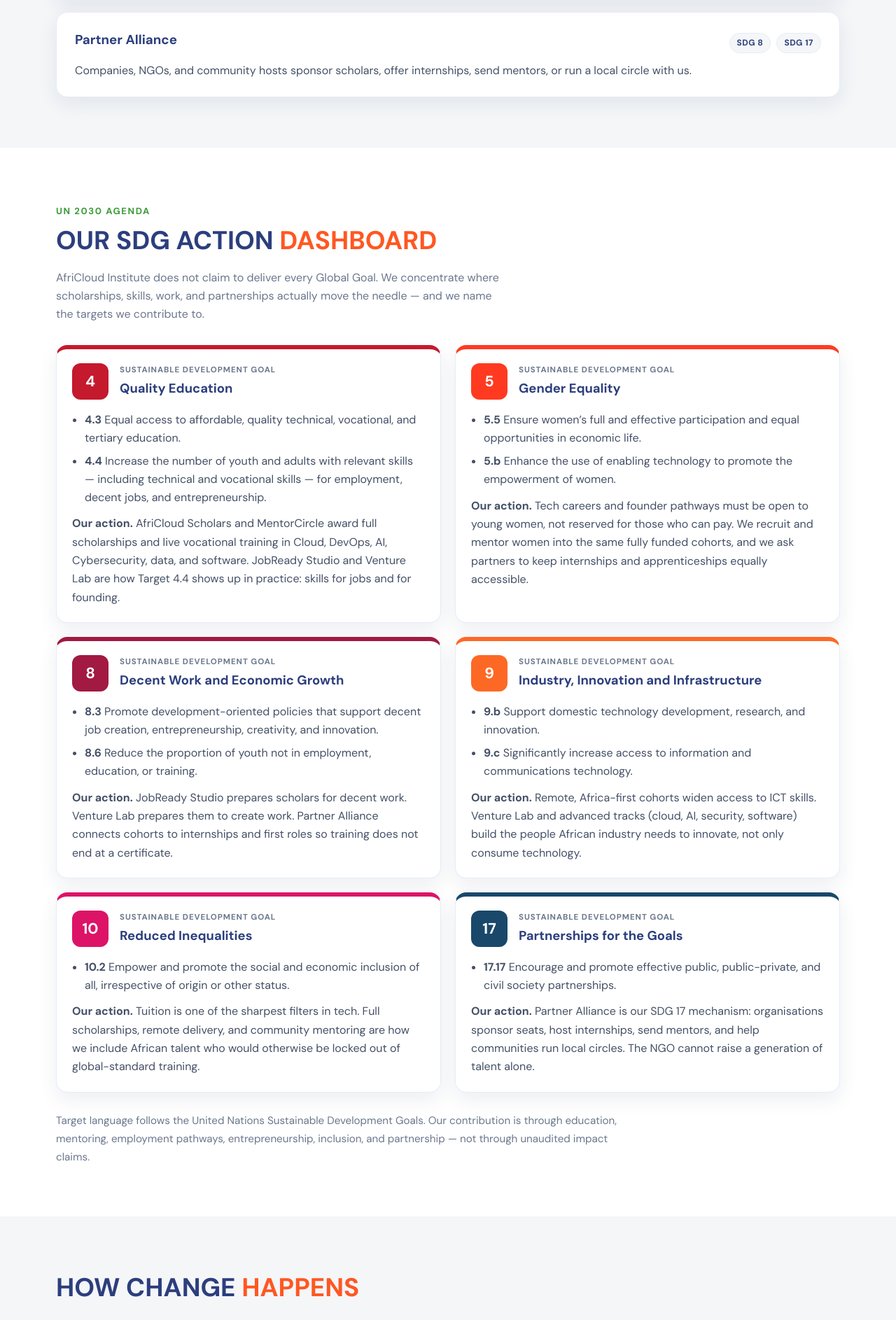
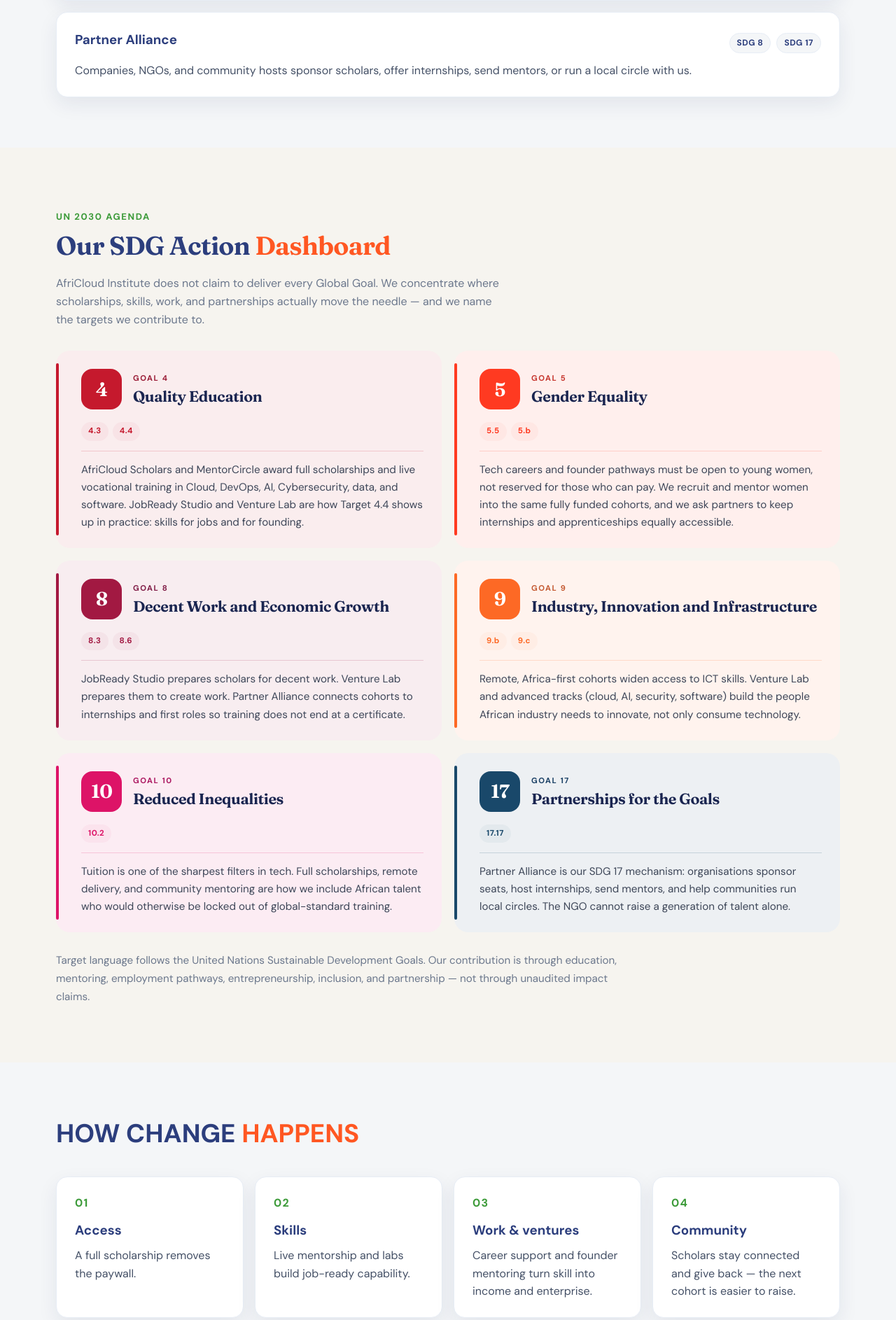
Before and after one commit to Goodluck101/africloud-institute, a Flask app: page /about in a window 1280 px wide. Shown: the part 3487-5373 px from the top of the page at 70% size. Run offline with Flask 3, Linux system fonts and the light colour scheme; parts of the project's set-up code (start-up, migrations or seed data) failed here and were passed over.

Commit message:
NGO settings update

```diff
--- a/static/css/style.css
+++ b/static/css/style.css
@@ -1268,6 +1268,7 @@ main {
     .courses-cta,
     .corporate-band,
     .sdg-strip,
+    .sdg-dashboard-band,
     .site-footer {
         padding-left: 20px;
         padding-right: 20px;
@@ -1427,71 +1428,117 @@ main {
     color: var(--green);
 }
 
+.sdg-dashboard-band {
+    background: #f6f4ef;
+    padding: 80px 40px;
+}
+
+.sdg-dashboard-intro {
+    max-width: 640px;
+}
+
+.sdg-display-title {
+    font-family: "Fraunces", Georgia, serif;
+    font-weight: 650;
+    font-optical-sizing: auto;
+    letter-spacing: -0.02em;
+    text-transform: none;
+}
+
 .sdg-dashboard {
     display: grid;
     grid-template-columns: repeat(2, 1fr);
-    gap: 20px;
+    gap: 18px;
 }
 
 .sdg-card {
-    background: var(--white);
-    border: 1px solid var(--line);
-    border-radius: 16px;
-    padding: 0 0 22px 0;
-    box-shadow: var(--shadow);
+    background: #fff;
+    background: color-mix(in srgb, var(--sdg, var(--navy)) 8%, #fff);
+    border: none;
+    border-radius: 20px;
+    padding: 26px 26px 24px;
+    box-shadow: none;
     overflow: hidden;
-    border-top: 6px solid var(--sdg, var(--navy));
+    position: relative;
+}
+
+.sdg-card::before {
+    content: "";
+    position: absolute;
+    left: 0;
+    top: 18px;
+    bottom: 18px;
+    width: 4px;
+    border-radius: 999px;
+    background: var(--sdg, var(--navy));
 }
 
 .sdg-card-head {
     display: flex;
     gap: 16px;
     align-items: center;
-    padding: 20px 22px 8px;
+    padding: 0 0 0 10px;
 }
 
 .sdg-number {
     flex-shrink: 0;
-    width: 52px;
-    height: 52px;
-    border-radius: 12px;
+    width: 58px;
+    height: 58px;
+    border-radius: 16px;
     background: var(--sdg, var(--navy));
     color: var(--white);
-    font-weight: 700;
-    font-size: 1.35rem;
+    font-family: "Fraunces", Georgia, serif;
+    font-weight: 650;
+    font-size: 1.7rem;
+    line-height: 1;
     display: flex;
     align-items: center;
     justify-content: center;
+    letter-spacing: -0.03em;
 }
 
 .sdg-label {
     margin: 0;
+    font-size: 0.7em;
+    letter-spacing: 0.14em;
+    text-transform: uppercase;
+    color: color-mix(in srgb, var(--sdg, var(--navy)) 75%, #1a2550);
+    font-weight: 700;
+}
+
+.sdg-card h3 {
+    margin: 4px 0 0 0;
+    color: var(--navy-dark);
+    font-family: "Fraunces", Georgia, serif;
+    font-weight: 650;
+    font-size: 1.35rem;
+    letter-spacing: -0.02em;
+    line-height: 1.2;
+}
+
+.sdg-target-pills {
+    display: flex;
+    flex-wrap: wrap;
+    gap: 6px;
+    margin: 18px 0 14px 10px;
+}
+
+.sdg-target-pills span {
     font-size: 0.72em;
-    letter-spacing: 0.08em;
-    text-transform: uppercase;
-    color: var(--muted);
-    font-weight: 700;
-}
-
-.sdg-card h3 {
-    margin: 2px 0 0 0;
-    color: var(--navy);
-    font-size: 1.15rem;
-}
-
-.sdg-targets {
-    margin: 8px 22px 12px;
-    padding: 0 0 0 18px;
-    color: var(--text);
-}
-
-.sdg-targets li {
-    margin: 0 0 8px 0;
+    font-weight: 700;
+    letter-spacing: 0.04em;
+    color: var(--sdg, var(--navy));
+    background: color-mix(in srgb, var(--sdg, var(--navy)) 12%, #fff);
+    border-radius: 999px;
+    padding: 4px 10px;
 }
 
 .sdg-action {
-    margin: 0 22px;
-    color: var(--text);
+    margin: 0 0 0 10px;
+    padding-top: 14px;
+    border-top: 1px solid color-mix(in srgb, var(--sdg, var(--navy)) 18%, transparent);
+    color: #3d4658;
+    font-size: 0.95em;
     line-height: 1.65;
 }
 
--- a/templates/about.html
+++ b/templates/about.html
@@ -91,29 +91,29 @@
     </div>
 </section>
 
-<section class="band band-white" id="sdg-dashboard">
+<section class="sdg-dashboard-band" id="sdg-dashboard">
     <div class="container">
-        <div class="section-heading">
+        <div class="section-heading sdg-dashboard-intro">
             <p class="kicker kicker-on-light">{{ impact.dashboard.kicker }}</p>
-            <h2 class="section-title">OUR SDG ACTION <span class="highlight">DASHBOARD</span></h2>
+            <h2 class="section-title sdg-display-title">Our SDG Action <span class="highlight">Dashboard</span></h2>
             <p>{{ impact.dashboard.intro }}</p>
         </div>
         <div class="sdg-dashboard">
             {% for sdg in impact.sdgs %}
             <article class="sdg-card" id="sdg-{{ sdg.number }}" style="--sdg: {{ sdg.color }}">
                 <header class="sdg-card-head">
-                    <span class="sdg-number">{{ sdg.number }}</span>
+                    <span class="sdg-number" aria-hidden="true">{{ sdg.number }}</span>
                     <div>
-                        <p class="sdg-label">Sustainable Development Goal</p>
+                        <p class="sdg-label">Goal {{ sdg.number }}</p>
                         <h3>{{ sdg.name }}</h3>
                     </div>
                 </header>
-                <ul class="sdg-targets">
+                <div class="sdg-target-pills">
                     {% for target in sdg.targets %}
-                    <li><strong>{{ target.id }}</strong> {{ target.text }}</li>
+                    <span title="{{ target.text }}">{{ target.id }}</span>
                     {% endfor %}
-                </ul>
-                <p class="sdg-action"><strong>Our action.</strong> {{ sdg.action }}</p>
+                </div>
+                <p class="sdg-action">{{ sdg.action }}</p>
             </article>
             {% endfor %}
         </div>
--- a/templates/base.html
+++ b/templates/base.html
@@ -7,7 +7,7 @@
     <link rel="icon" href="{{ site.logo }}" type="image/jpeg">
     <link rel="preconnect" href="https://fonts.googleapis.com">
     <link rel="preconnect" href="https://fonts.gstatic.com" crossorigin>
-    <link href="https://fonts.googleapis.com/css2?family=DM+Sans:ital,opsz,wght@0,9..40,400;0,9..40,500;0,9..40,700;1,9..40,400&display=swap" rel="stylesheet">
+    <link href="https://fonts.googleapis.com/css2?family=DM+Sans:ital,opsz,wght@0,9..40,400;0,9..40,500;0,9..40,700;1,9..40,400&family=Fraunces:opsz,wght@9..144,500;9..144,650&display=swap" rel="stylesheet">
     <link rel="stylesheet" href="/static/css/style.css">
 </head>
 <body>
```
